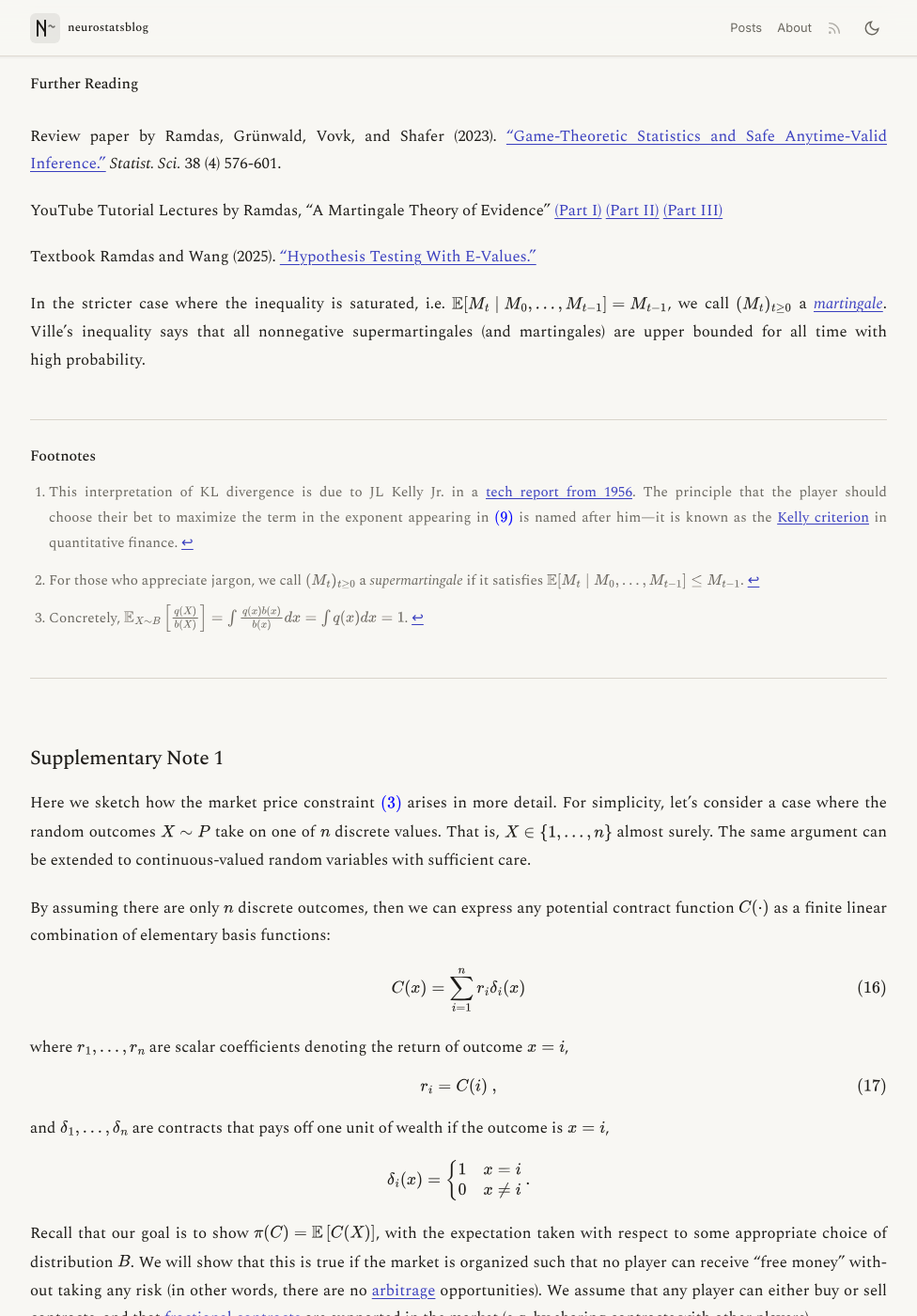
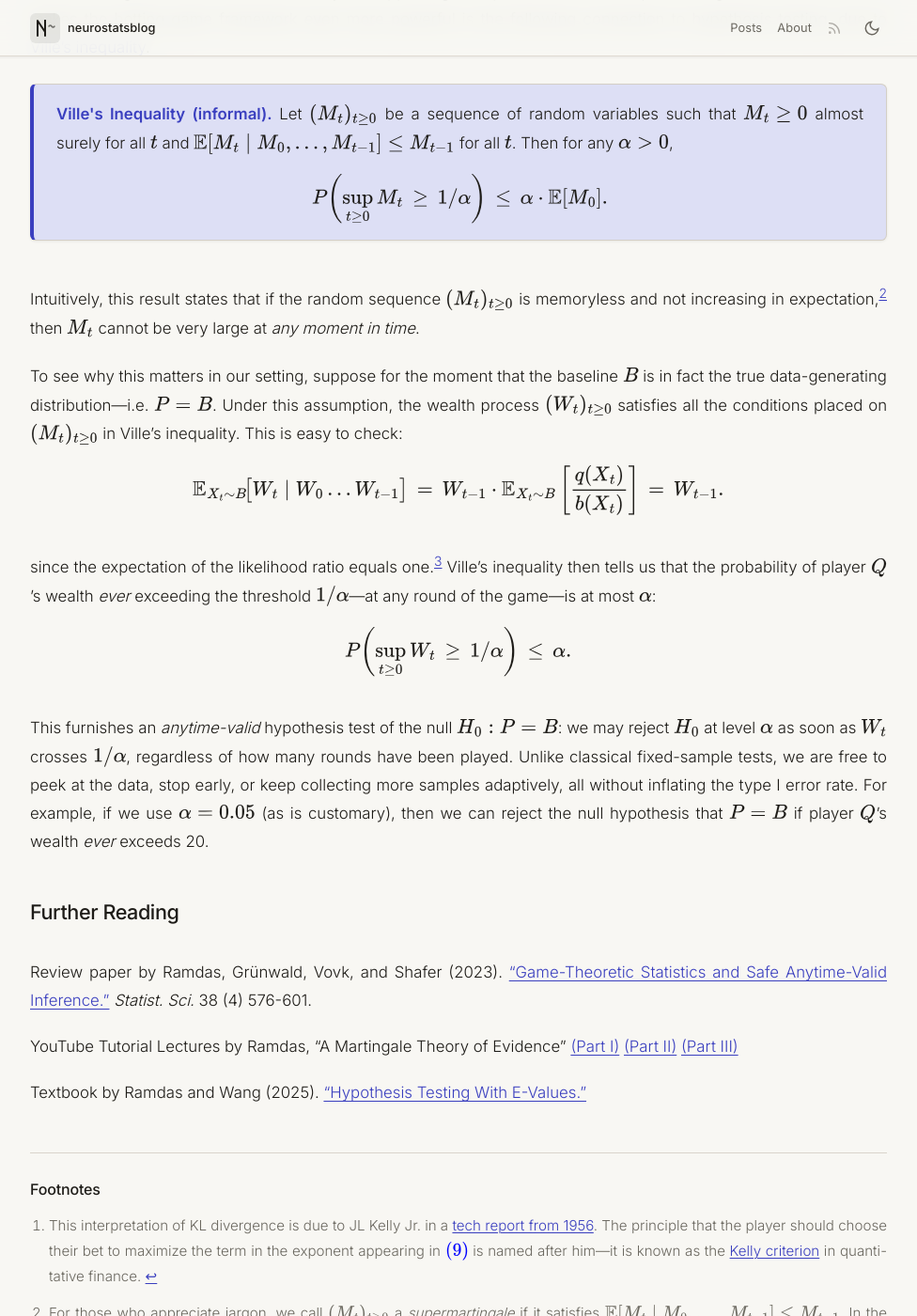
Before and after one commit to neurostatsblog/neurostatsblog.github.io, a Jekyll site: the page built from _posts/2026-06-01-model-comparison-by-betting.md, in a window 1280 px wide and 1400 px high, scrolled down 9015 px. Shown: the whole window at 94% size, without its empty margins (152-1128 px from the left). Built offline with Jekyll 4.4.1, drawn with Linux system fonts in a browser that asks for light colours; some of the changed text lies outside the part shown.

```diff
--- a/_includes/head.html
+++ b/_includes/head.html
@@ -11,10 +11,10 @@
 
 <title>{% if page.title %}{{ page.title }} · {{ site.title }}{% else %}{{ site.title }}{% endif %}</title>
 
-<!-- Fonts: Spectral (serif display) + Inter (sans body) -->
+<!-- Fonts: Inter (sans) + JetBrains Mono (code) -->
 <link rel="preconnect" href="https://fonts.googleapis.com">
 <link rel="preconnect" href="https://fonts.gstatic.com" crossorigin>
-<link href="https://fonts.googleapis.com/css2?family=Spectral:ital,wght@0,300;0,400;0,500;0,600;1,300;1,400&family=Inter:wght@300;400;500;600&family=JetBrains+Mono:wght@400;500&display=swap" rel="stylesheet">
+<link href="https://fonts.googleapis.com/css2?family=Inter:wght@300;400;500;600&family=JetBrains+Mono:wght@400;500&display=swap" rel="stylesheet">
 
 <!-- Main stylesheet -->
 <link rel="stylesheet" href="{{ '/assets/css/main.css' | relative_url }}">
--- a/_layouts/post.html
+++ b/_layouts/post.html
@@ -9,6 +9,13 @@ layout: default
         <time class="post-date" datetime="{{ page.date | date_to_xmlschema }}" itemprop="datePublished">
           {{ page.date | date: "%B %-d, %Y" }}
         </time>
+        {% if page.last_updated and page.last_updated != page.date %}
+        <span class="post-updated">
+          · Updated <time datetime="{{ page.last_updated | date_to_xmlschema }}" itemprop="dateModified">{{ page.last_updated | date: "%B %-d, %Y" }}</time>{% if page.version %} (v{{ page.version }}){% endif %}
+        </span>
+        {% elsif page.version and page.version != 1 %}
+        <span class="post-updated">(v{{ page.version }})</span>
+        {% endif %}
         {% if page.tags.size > 0 %}
         <div class="post-tags">
           {% for tag in page.tags %}
@@ -43,6 +50,15 @@ layout: default
       {% endif %}
     </header>
 
+    {% if page.changelog %}
+    <section class="post-changelog">
+      <h3>Revision history</h3>
+      <ul>
+        {% for entry in page.changelog %}<li>{{ entry }}</li>{% endfor %}
+      </ul>
+    </section>
+    {% endif %}
+
     <div class="post-body" itemprop="articleBody">
       {{ content }}
     </div>
--- /dev/null
+++ b/_plugins/auto_toc.rb
@@ -0,0 +1,35 @@
+#
+# When a post or page has `toc: true` in its YAML front matter, prepend
+# a kramdown table-of-contents marker to the content. Kramdown then
+# replaces the marker with a nested <ul id="markdown-toc"> of headings.
+#
+# Authors don't need to write the `{:toc}` marker manually; setting
+# `toc: true` in the YAML is enough. Set it back to `false` (or omit it)
+# to opt out.
+#
+
+module NeurostatsBlog
+  module AutoTOC
+    module_function
+
+    MARKER = <<~MARKDOWN
+      ## Contents
+      {:.no_toc}
+
+      * temporary placeholder, replaced by kramdown's {:toc} directive
+      {:toc}
+
+    MARKDOWN
+
+    def prepend(content)
+      return content if content.nil?
+      MARKER + content
+    end
+  end
+end
+
+Jekyll::Hooks.register [:posts, :pages], :pre_render do |doc|
+  next unless doc.extname =~ /\.(md|markdown)$/i
+  next unless doc.data["toc"]
+  doc.content = NeurostatsBlog::AutoTOC.prepend(doc.content)
+end
--- a/_posts/2026-06-01-model-comparison-by-betting.md
+++ b/_posts/2026-06-01-model-comparison-by-betting.md
@@ -280,9 +285,7 @@ $$
 This furnishes an *anytime-valid* hypothesis test of the null $H_0 : P = B$: we may reject $H_0$ at level $\alpha$ as soon as $W_t$ crosses $1/\alpha$, regardless of how many rounds have been played. Unlike classical fixed-sample tests, we are free to peek at the data, stop early, or keep collecting more samples adaptively, all without inflating the type I error rate.
 For example, if we use $\alpha = 0.05$ (as is customary), then we can reject the null hypothesis that $P = B$ if player $Q$'s wealth *ever* exceeds 20.
 
----
-
-### Further Reading
+## Further Reading
 
 Review paper by Ramdas, Grünwald, Vovk, and Shafer (2023). ["Game-Theoretic Statistics and Safe Anytime-Valid Inference."](https://doi.org/10.1214/23-STS894) *Statist. Sci.* 38 (4) 576-601.
 
@@ -292,12 +295,11 @@ YouTube Tutorial Lectures by Ramdas, "A Martingale Theory of Evidence"
 [(Part II)](https://youtu.be/H8nviC_cDAE?si=QHnWGhYtgJ2qzVga)
 [(Part III)](https://youtu.be/LNHU4JLOnQc?si=ngPutFxWo2U67Dsw)
 
-Textbook Ramdas and Wang (2025). ["Hypothesis Testing With E-Values."](https://www.stat.cmu.edu/~aramdas/ebook-final.pdf)
+Textbook by Ramdas and Wang (2025). ["Hypothesis Testing With E-Values."](https://www.stat.cmu.edu/~aramdas/ebook-final.pdf)
 
 [^kelly]: This interpretation of KL divergence is due to JL Kelly Jr. in a [tech report from 1956](https://www.princeton.edu/~wbialek/rome/refs/kelly_56.pdf). The principle that the player should choose their bet to maximize the term in the exponent appearing in \eqref{eq:q-wealth-growth} is named after him---it is known as the [Kelly criterion](https://en.wikipedia.org/wiki/Kelly_criterion) in quantitative finance.
 
-[^martingale]: For those who appreciate jargon, we call $(M\_t)\_{t \geq 0}$ a *supermartingale* if it satisfies $\mathbb{E}[M_{t} \mid M_0, \dots, M_{t-1}] \leq M_{t-1}$.
-In the stricter case where the inequality is saturated, i.e. $\mathbb{E}[M_{t} \mid M_0, \dots, M_{t-1}] = M_{t-1}$, we call $(M\_t)\_{t \geq 0}$ a [*martingale*](https://en.wikipedia.org/wiki/Martingale_(probability_theory)). Ville's inequality says that all nonnegative supermartingales (and martingales) are upper bounded for all time with high probability.
+[^martingale]: For those who appreciate jargon, we call $(M\_t)\_{t \geq 0}$ a *supermartingale* if it satisfies $\mathbb{E}[M_{t} \mid M_0, \dots, M_{t-1}] \leq M_{t-1}$. In the stricter case where the inequality is saturated, i.e. $\mathbb{E}[M_{t} \mid M_0, \dots, M_{t-1}] = M_{t-1}$, we call $(M\_t)\_{t \geq 0}$ a [*martingale*](https://en.wikipedia.org/wiki/Martingale_(probability_theory)). Ville's inequality says that all nonnegative supermartingales (and martingales) are upper bounded for all time with high probability.
 
 [^expectation-derivation]: Concretely, $\mathbb{E}_{X \sim B} \left[ \frac{q(X)}{b(X)} \right] = \int \frac{q(x)b(x)}{b(x)} dx =  \int q(x) dx = 1$.
 
@@ -377,6 +379,8 @@ $$
 $$
 confirming our claim that the price of a contract is given by the expected payoff of the contract under an appropriate distribution $B$.
 
+--------
+
 ## Supplementary Note 2
 
 We prove that the optimization problem stated in \eqref{eq:kelly-criterion} is solved by the likelihood ratio $S^\star(x) = q(x)/b(x)$ given in \eqref{eq:betting-function-equals-likelihood-ratio}.
--- a/assets/css/main.css
+++ b/assets/css/main.css
@@ -72,7 +72,7 @@
   --header-height: 60px;
 
   /* Fonts */
-  --font-display: 'Spectral', Georgia, 'Times New Roman', serif;
+  --font-display: 'Inter', 'Helvetica Neue', Arial, sans-serif;
   --font-body:    'Inter', 'Helvetica Neue', Arial, sans-serif;
   --font-mono:    'JetBrains Mono', 'Fira Code', 'Cascadia Code', monospace;
 }
@@ -424,6 +424,16 @@ button { cursor: pointer; background: none; border: none; }
 }
 
 .post-date {
+  font-size: var(--text-xs);
+  color: var(--color-text-faint);
+  font-family: var(--font-body);
+  font-variant-numeric: tabular-nums;
+  letter-spacing: 0.02em;
+  text-transform: uppercase;
+}
+
+/* "· Updated <date> (vN)" — sits inline next to .post-date */
+.post-updated {
   font-size: var(--text-xs);
   color: var(--color-text-faint);
   font-family: var(--font-body);
@@ -791,6 +801,69 @@ button { cursor: pointer; background: none; border: none; }
   margin-block: var(--space-10);
 }
 
+/* Table of contents (rendered when YAML has `toc: true`; the heading
+   above the list has class .no_toc to keep it out of its own TOC). */
+.post-body h2.no_toc {
+  font-size: 0.85em;
+  text-transform: uppercase;
+  letter-spacing: 0.06em;
+  font-weight: 500;
+  margin-top: 0;
+  margin-bottom: var(--space-2);
+  color: var(--color-text-muted);
+}
+#markdown-toc {
+  margin: 0 0 var(--space-8) 0;
+  padding: var(--space-4) var(--space-6);
+  background: var(--color-surface-offset);
+  border-radius: var(--radius-md);
+  font-size: 0.9em;
+  list-style: none;
+}
+#markdown-toc ul {
+  list-style: none;
+  padding-left: var(--space-5);
+  margin-top: var(--space-1);
+}
+#markdown-toc li {
+  margin-top: var(--space-1);
+}
+#markdown-toc a {
+  text-decoration: none;
+  color: var(--color-text-muted);
+}
+#markdown-toc a:hover {
+  color: var(--color-primary);
+  text-decoration: underline;
+}
+
+/* Revision history block (rendered from page.changelog YAML).
+   Sits between the post header and the body — bottom border separates
+   it from the body content that follows. */
+.post-changelog {
+  margin-top: var(--space-6);
+  margin-bottom: var(--space-8);
+  padding-bottom: var(--space-5);
+  border-bottom: 1px solid var(--color-code-border);
+  font-size: 0.9em;
+  color: var(--color-text-muted);
+}
+.post-changelog h3 {
+  font-family: var(--font-display);
+  font-size: var(--text-lg);
+  font-weight: 500;
+  margin-bottom: var(--space-3);
+  color: var(--color-text);
+}
+.post-changelog ul {
+  margin: 0;
+  padding-left: var(--space-5);
+  list-style: disc;
+}
+.post-changelog li {
+  margin-top: var(--space-2);
+}
+
 /* ── 10. Post Footer / Navigation ──────────────────────────── */
 .post-footer {
   margin-top: var(--space-16);
```
Also changed, not shown: other parts of _posts/2026-06-01-model-comparison-by-betting.md (+6 -1 lines), README.md, 1 other file.
